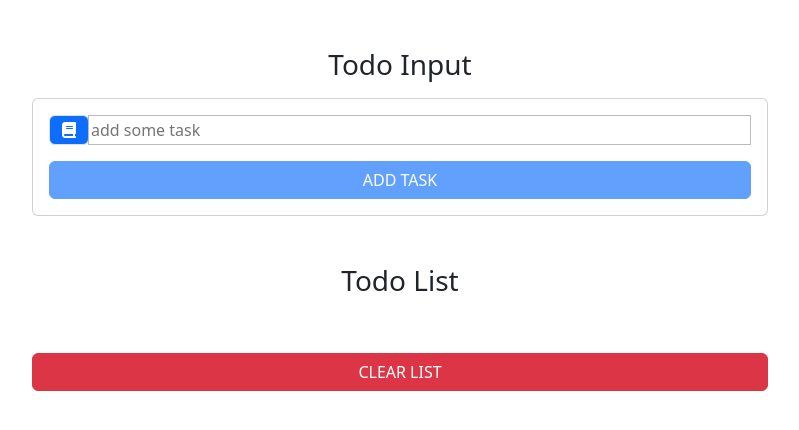
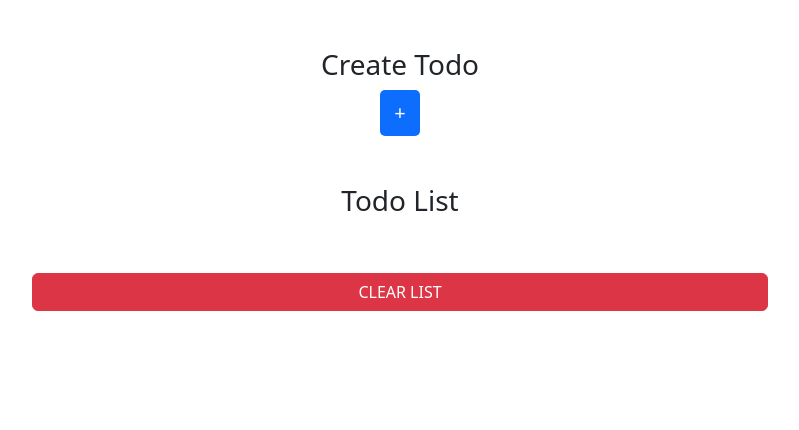
Before and after one commit to Pozidevgun/todo_list_hw3_7e, a React (Create React App) app: page / in a window 1280 px wide. Shown: the top 430 px of the page, without its empty margins (240-1039 px from the left). Built offline with nearby package versions, Linux system fonts and the light colour scheme.

Commit message:
end project

```diff
--- /dev/null
+++ b/src/components/App/App.css
@@ -0,0 +1,14 @@
+.main__button{
+  display: flex;
+  align-items: center;
+  justify-content: center;
+}
+.main__button .button{
+  border: none;
+  width: 40px;
+  align-items: center;
+  justify-content: center;
+  font-size: 20px;
+  border-radius: 5px;
+  cursor: pointer;
+}
--- a/src/components/App/App.js
+++ b/src/components/App/App.js
@@ -3,6 +3,7 @@ import { v4 as uuidv4 } from 'uuid';
 import 'bootstrap/dist/css/bootstrap.min.css'
 import TodoInput from '../TodoInput/TodoInput'
 import TodoList from '../TodoList/TodoList'
+import './App.css'
 
 // show comments
 export default class App extends Component {
@@ -10,7 +11,8 @@ export default class App extends Component {
     items: [],
     id: uuidv4(),
     item: '',
-    editItem: false
+    editItem: false,
+    newItem: false,
   };
 
   handleChange = (e) => {
@@ -29,7 +31,8 @@ export default class App extends Component {
       items:updatedItems,
       item:'',
       id: uuidv4(),
-      editItem: false
+      editItem: false,
+      newItem: false,
     })
   }
   clearList = () => {
@@ -43,6 +46,11 @@ export default class App extends Component {
       items: filterItems
     })
   }
+  createItem = () =>{
+    this.setState({
+      newItem: true
+    })
+  }
   handleEdit = id => {
     const filterItems = this.state.items.filter(item => item.id !== id);
     const selectedItem = this.state.items.find(item=> item.id === id);
@@ -50,7 +58,8 @@ export default class App extends Component {
       items: filterItems,
       item: selectedItem.title,
       id: id,
-      editItem: true
+      editItem: true,
+      newItem: true,
     })
   }
   render() {
@@ -60,9 +69,13 @@ export default class App extends Component {
           <div className="row">
             <div className="col-10 mx-auto col-md-8 mt-5">
                 <h3 className='text-capitalize text-center'>
-                  Todo input
+                 Create Todo
                 </h3>
+            <div className={this.state.newItem ? "main__button  d-none" : "main__button"} onClick={this.createItem}>
+                    <button className="button bg-primary text-white p-2 d-flex">+</button>
+                </div>
                 <TodoInput
+                newItem={this.state.newItem}
                 item={this.state.item}
                 handleChange={this.handleChange}
                 handleSubmit={this.handleSubmit}
--- a/src/components/TodoInput/TodoInput.js
+++ b/src/components/TodoInput/TodoInput.js
@@ -3,9 +3,9 @@ import "./Todoinput.css";
 
 export default class TodoInput extends Component {
   render() {
-    const { item, handleChange, handleSubmit, editItem } = this.props;
+    const { item, handleChange, handleSubmit, editItem, newItem } = this.props;
     return (
-      <div className="card card-body my-3">
+      <div className={newItem ? "card card-body my-3" : "card card-body my-3  d-none"}>
         <form onSubmit={handleSubmit}>
           <div className="input-group">
             <div className="input-group-prepend">
@@ -16,7 +16,7 @@ export default class TodoInput extends Component {
             <input
               type="text"
               value={item}
-              placeholder="add some task"
+              placeholder="Add some task"
               onChange={handleChange}
             ></input>
           </div>
--- a/src/components/TodoInput/Todoinput.css
+++ b/src/components/TodoInput/Todoinput.css
@@ -3,5 +3,9 @@
 }
 .input-group input{
   width: 100%;
-  border: 1px solid #bbb
+  border: 1px solid #bbb;
+  padding: 10px 15px;
 }
+.input-group-text{
+  font-size: 33px;
+}
```
